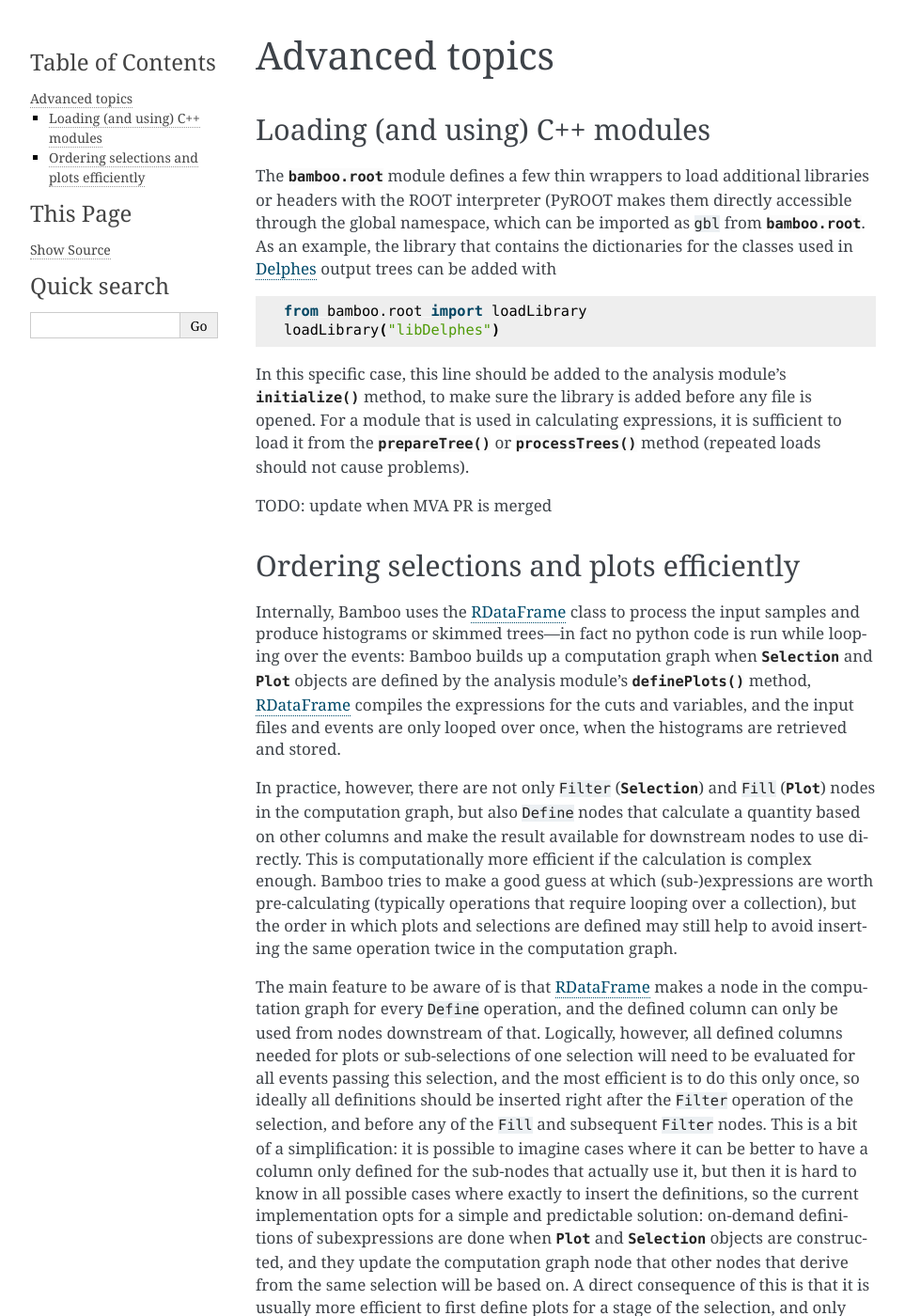
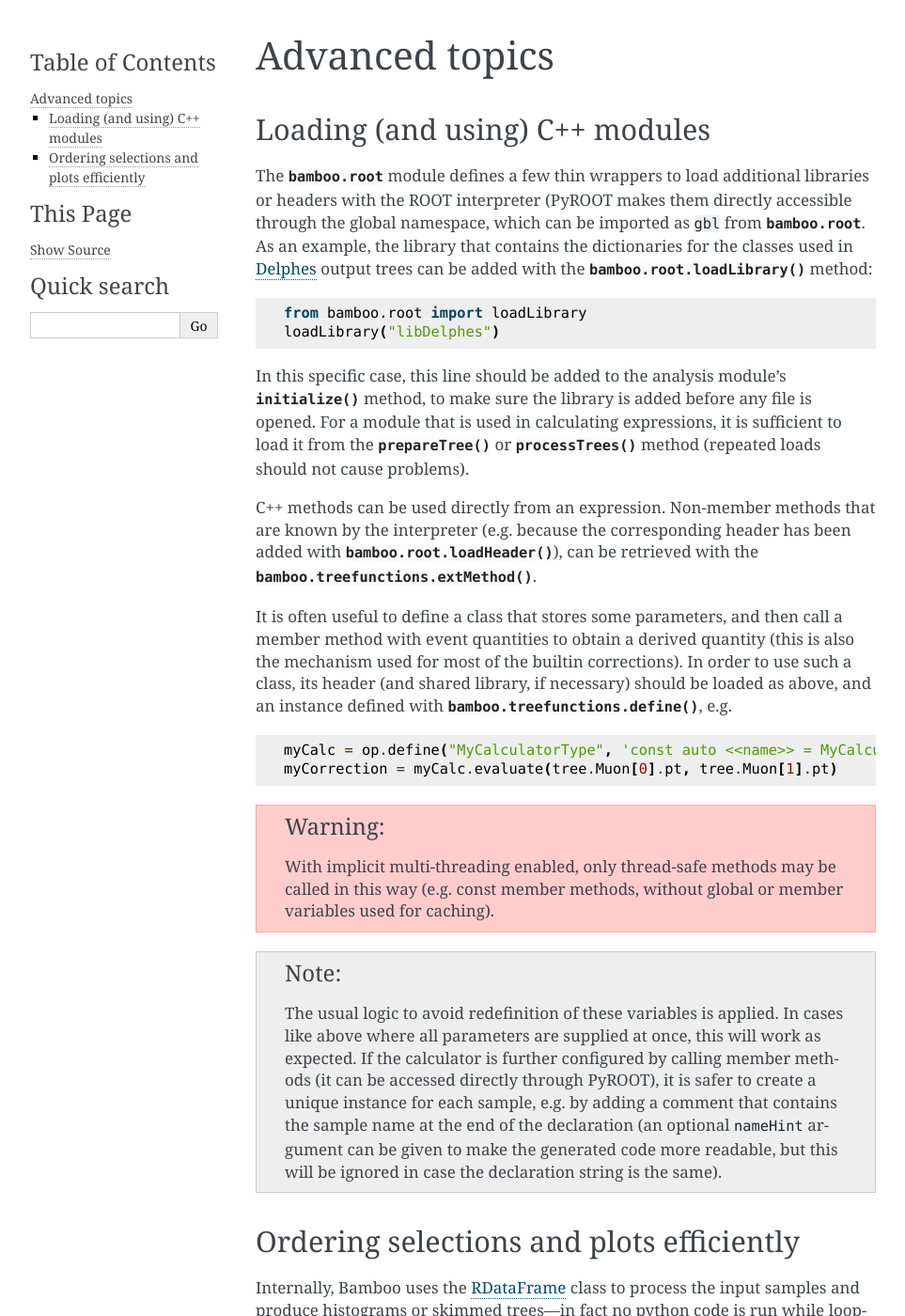
Before and after one commit to recotoolsbenchmarks/BambooAnalysis, a Sphinx documentation site: the page built from doc/advanced.rst, in a window 1280 px wide and 1400 px high. Shown: the whole window at 94% size, without its empty margins (148-1111 px from the left). Built offline with Sphinx 7.4.7, drawn with Linux system fonts in a browser that asks for light colours.

Commit message:
Finish 'calling C++ methods' recipe

```diff
--- a/doc/advanced.rst
+++ b/doc/advanced.rst
@@ -11,7 +11,8 @@ libraries or headers with the ROOT interpreter (PyROOT makes them directly
 accessible through the global namespace, which can be imported as ``gbl`` from
 :py:mod:`bamboo.root`.
 As an example, the library that contains the dictionaries for the classes
-used in Delphes_ output trees can be added with
+used in Delphes_ output trees can be added with the
+:py:meth:`bamboo.root.loadLibrary` method:
 
 .. code-block:: python
 
@@ -26,7 +27,36 @@ it from the :py:meth:`~bamboo.analysismodules.HistogramsModule.prepareTree` or
 :py:meth:`~bamboo.analysismodules.HistogramsModule.processTrees` method
 (repeated loads should not cause problems).
 
-TODO: update when MVA PR is merged
+C++ methods can be used directly from an expression.
+Non-member methods that are known by the interpreter (e.g. because the
+corresponding header has been added with :py:meth:`bamboo.root.loadHeader`),
+can be retrieved with the :py:meth:`bamboo.treefunctions.extMethod`.
+
+It is often useful to define a class that stores some parameters, and then call
+a member method with event quantities to obtain a derived quantity (this is
+also the mechanism used for most of the builtin corrections).
+In order to use such a class, its header (and shared library, if necessary)
+should be loaded as above, and an instance defined with
+:py:meth:`bamboo.treefunctions.define`, e.g.
+
+.. code-block:: python
+
+    myCalc = op.define("MyCalculatorType", 'const auto <<name>> = MyCalculatorType("test");')
+    myCorrection = myCalc.evaluate(tree.Muon[0].pt, tree.Muon[1].pt)
+
+.. warning:: With implicit multi-threading enabled, only thread-safe methods may
+    be called in this way (e.g. const member methods, without global or member
+    variables used for caching).
+
+.. note:: The usual logic to avoid redefinition of these variables is applied.
+    In cases like above where all parameters are supplied at once, this will
+    work as expected.
+    If the calculator is further configured by calling member methods (it can
+    be accessed directly through PyROOT), it is safer to create a unique
+    instance for each sample, e.g. by adding a comment that contains the sample
+    name at the end of the declaration (an optional ``nameHint`` argument can
+    be given to make the generated code more readable, but this will be ignored
+    in case the declaration string is the same).
 
 .. _ugcutordering:
 
```
Also changed, not shown: 1 other file.
